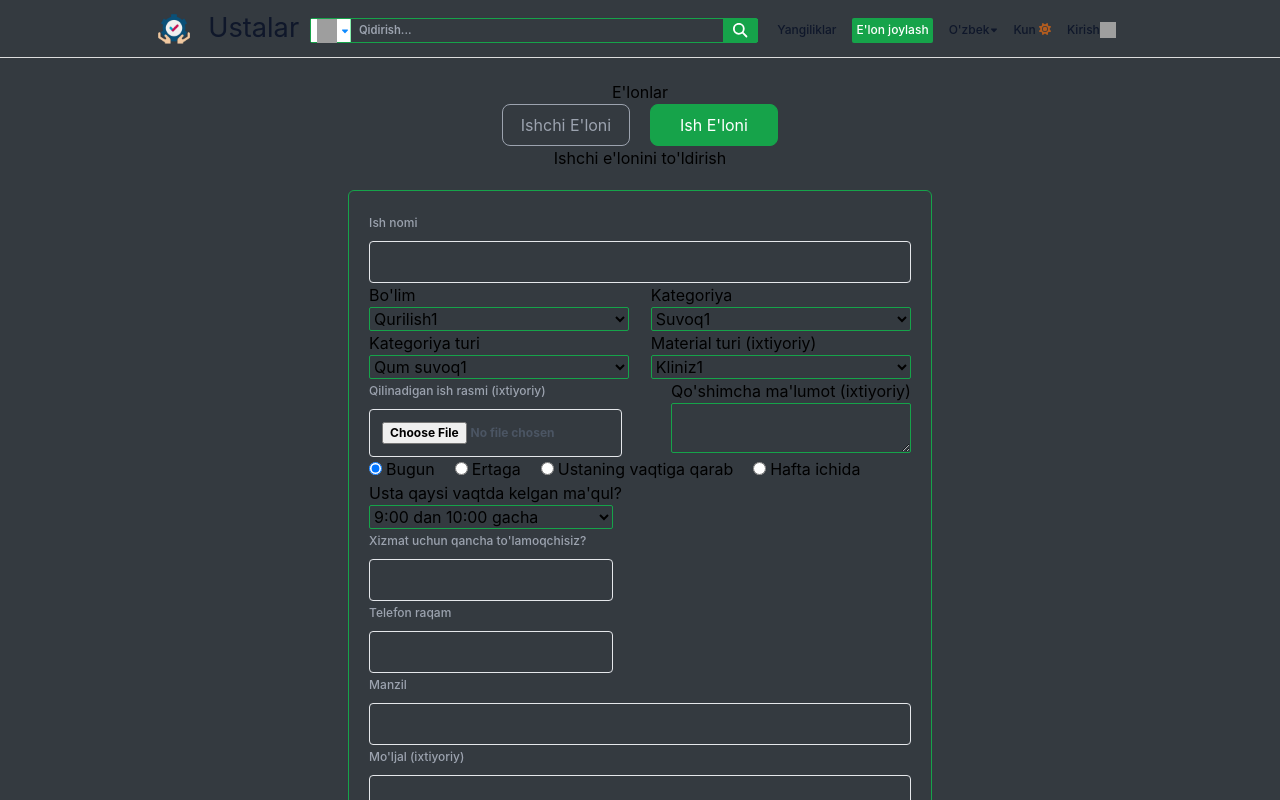
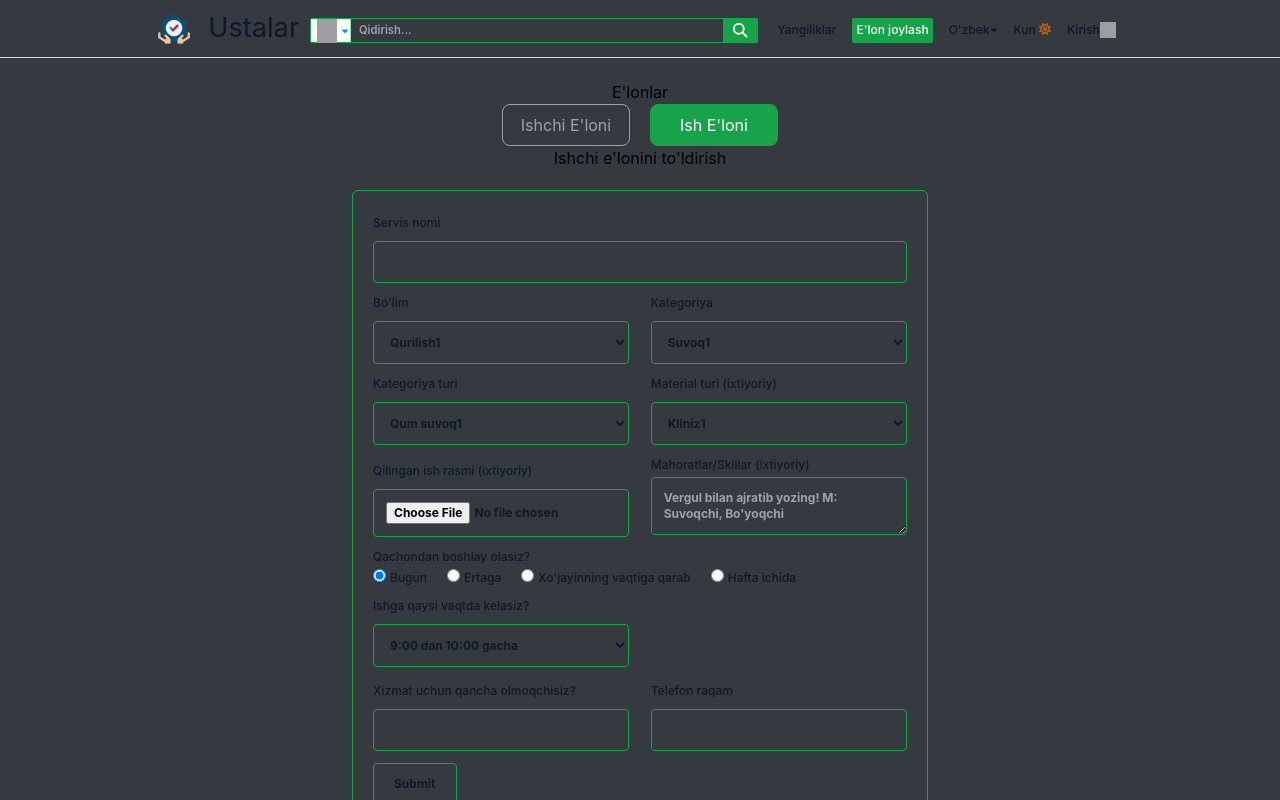
Before and after one commit to Bolibek/usta_uz, a React (Create React App) app: page /postforms in a window 1280 px wide. Shown: the top 800 px of the page. Built offline with nearby package versions, Linux system fonts and the light colour scheme; grey boxes are pictures that could not be loaded.

Commit message:
Post forms submission configs and styles added and almost finished except debugging only a few small bugs

```diff
--- a/src/components/FormInputs/FormInput.jsx
+++ b/src/components/FormInputs/FormInput.jsx
@@ -26,7 +26,7 @@ const FormInput = ({
 			className={
 				isRegInput
 					? `flex flex-col my-1`
-					: `font-spartan ${className} text-xs flex flex-col text-gray-400 font-medium`
+					: `font-spartan ${className} text-xs flex flex-col text-gray-900 font-medium`
 			}
 		>
 			{labelText}
@@ -39,12 +39,12 @@ const FormInput = ({
 					className={
 						isRegInput
 							? `${className} my-1`
-							: `rounded mt-[0.625rem] p-3 border border-gray-200 outline-0 focus:outline-1 outline-gray-400 text-xs box-border text-gray-600 font-bold`
+							: `rounded mt-[0.625rem] p-3 border border-green-600 outline outline-0 focus:outline-1 focus:outline-solid focus:outline-green-400 text-xs box-border text-gray-900 font-bold`
 					}
 				/>
 			) : (
 				<DatePicker
-					className={`mt-[0.625rem] p-3 border ${className} border-gray-200 outline-0 focus:outline-1 outline-gray-400 text-xs box-border text-gray-600 font-bold`}
+					className={`mt-[0.625rem] p-3 border ${className} border-green-600 outline-0 focus:outline-1 focus:outline-green-400 text-xs box-border text-gray-900 font-bold`}
 					selected={startDate}
 					onChange={(date) => setStartDate(date)}
 				/>
--- a/src/components/Posts/EmployerPostForm.jsx
+++ b/src/components/Posts/EmployerPostForm.jsx
@@ -55,7 +55,9 @@ export default function EmployerPostForm() {
 				}
 			)
 				.then((res) => res.json())
-				.then((imageData) => {setUrl(imageData.url);});
+				.then((imageData) => {
+					setUrl(imageData.url);
+				});
 			// if (kindModal === 'editLight') {
 			//   const newData = {
 			//     ...data,
@@ -110,15 +112,15 @@ export default function EmployerPostForm() {
 		}
 		// setOpenWindow(false)
 	};
-	console.log(url)
+	console.log(url);
 	return (
-		<div className="flex flex-col items-center">
+		<div className="flex flex-col items-center ">
 			<h1>Ishchi e'lonini to'ldirish</h1>
 			<form
 				onSubmit={handle}
-				className="mt-5 p-5 border-[0.1rem] border-green-600 rounded-md"
+				className="mt-5 p-5 border-[0.1rem] border-green-600 rounded-md w-[45vw]"
 			>
-				<div>
+				<div className="mb-1.5">
 					<div className="flex flex-col">
 						<FormInput
 							labelText={"Ish nomi"}
@@ -128,13 +130,18 @@ export default function EmployerPostForm() {
 						/>
 					</div>
 					<div className=" flex flex-col">
-						<div className=" flex flex-row  justify-between">
+						<div className=" flex flex-row justify-between mt-3 ">
 							<div className=" flex flex-col w-[48%]">
-								<label htmlFor="">Bo'lim</label>
+								<label
+									htmlFor=""
+									className="font-spartan text-xs flex flex-col text-gray-900 font-medium"
+								>
+									Bo'lim
+								</label>
 								<select
 									value={section}
 									onChange={handleSection}
-									className="border-green-600 border-[0.1rem] rounded-sm "
+									className="rounded mt-[0.625rem] p-3 border border-green-600 outline outline-0 focus:outline-1 focus:outline-solid focus:outline-green-400 text-xs box-border text-gray-900 font-bold "
 								>
 									<option value="Qurilish1">Qurilish1</option>
 									<option value="Qurilish2">Qurilish2</option>
@@ -147,11 +154,16 @@ export default function EmployerPostForm() {
 								</select>
 							</div>
 							<div className=" flex flex-col w-[48%]">
-								<label htmlFor="">Kategoriya</label>
+								<label
+									htmlFor=""
+									className="font-spartan text-xs flex flex-col text-gray-900 font-medium"
+								>
+									Kategoriya
+								</label>
 								<select
 									value={category}
 									onChange={handleCategory}
-									className="border-green-600 border-[0.1rem] rounded-sm "
+									className="rounded mt-[0.625rem] p-3 border border-green-600 outline outline-0 focus:outline-1 focus:outline-solid focus:outline-green-400 text-xs box-border text-gray-900 font-bold "
 								>
 									<option value="Suvoq1">Suvoq1</option>
 									<option value="Suvoq2">Suvoq2</option>
@@ -164,13 +176,18 @@ export default function EmployerPostForm() {
 								</select>
 							</div>
 						</div>
-						<div className=" flex flex-row justify-between ">
+						<div className=" flex flex-row justify-between mt-3 ">
 							<div className=" flex flex-col w-[48%]">
-								<label htmlFor="">Kategoriya turi</label>
+								<label
+									htmlFor=""
+									className="font-spartan text-xs flex flex-col text-gray-900 font-medium"
+								>
+									Kategoriya turi
+								</label>
 								<select
 									value={categoryType}
 									onChange={handleCategoryType}
-									className="border-green-600 border-[0.1rem] rounded-sm outline-none "
+									className="rounded mt-[0.625rem] p-3 border border-green-600 outline outline-0 focus:outline-1 focus:outline-solid focus:outline-green-400 text-xs box-border text-gray-900 font-bold "
 								>
 									<option value="Qum suvoq1">Qum suvoq1</option>
 									<option value="Qum suvoq2">Qum suvoq2</option>
@@ -183,11 +200,16 @@ export default function EmployerPostForm() {
 								</select>
 							</div>
 							<div className=" flex flex-col w-[48%]">
-								<label htmlFor="">Material turi (ixtiyoriy)</label>
+								<label
+									htmlFor=""
+									className="font-spartan text-xs flex flex-col text-gray-900 font-medium"
+								>
+									Material turi (ixtiyoriy)
+								</label>
 								<select
 									value={material}
 									onChange={handleMaterial}
-									className="border-green-600 border-[0.1rem] rounded-sm outline-none "
+									className="rounded mt-[0.625rem] p-3 border border-green-600 outline outline-0 focus:outline-1 focus:outline-solid focus:outline-green-400 text-xs box-border text-gray-900 font-bold  "
 								>
 									<option value="Kliniz1">Kliniz1</option>
 									<option value="Kliniz2">Kliniz2</option>
@@ -201,29 +223,37 @@ export default function EmployerPostForm() {
 							</div>
 						</div>
 					</div>
-					<div className=" flex flex-row">
-						<div className=" flex flex-col">
+					<div className=" flex flex-row justify-between">
+						<div className=" flex flex-col w-[48%] mt-3">
 							<FormInput
 								labelText={"Qilinadigan ish rasmi (ixtiyoriy)"}
-								className={"mt-1 w-[83.7%]"}
+								className={"mt-1.5"}
 								inputType={"file"}
 								inputValue={""}
 								setImage={setImage}
 							/>
 						</div>
-						<div className=" flex flex-col w-[52%]">
-							<label htmlFor="">Qo'shimcha ma'lumot (ixtiyoriy)</label>
+						<div className=" flex flex-col w-[48%]">
+							<label
+								htmlFor=""
+								className="font-spartan text-xs text-gray-900 font-medium mb-1"
+							>
+								Qo'shimcha ma'lumot (ixtiyoriy)
+							</label>
 							<textarea
 								value={extraInfo}
 								onChange={handleExtraInfo}
-								className=" border-green-600 border-[0.1rem] rounded-sm outline-none"
+								className=" rounded p-3 border border-green-600 outline outline-0 focus:outline-1 focus:outline-solid focus:outline-green-400 text-xs box-border text-gray-900 font-bold"
 							/>
 						</div>
 					</div>
 				</div>
 
 				<div>
-					<div className=" flex flex-row">
+					<label className="font-spartan text-xs text-gray-900 font-medium">
+						Qachondan boshlasa ma'qul?
+					</label>
+					<div className=" flex flex-row font-spartan text-xs text-gray-900 font-medium mt-0.5">
 						<RadioInput
 							label="Bugun"
 							value="bugun"
@@ -250,11 +280,16 @@ export default function EmployerPostForm() {
 						/>
 					</div>
 					<div className="flex flex-col">
-						<label htmlFor="">Usta qaysi vaqtda kelgan ma'qul?</label>
+						<label
+							htmlFor=""
+							className="font-spartan text-xs text-gray-900 font-medium mb-2.5 mt-3"
+						>
+							Usta qaysi vaqtda kelgan ma'qul?
+						</label>
 						<select
 							value={comingHours}
 							onChange={handleComingHours}
-							className=" w-[45%] border-green-600 border-[0.1rem] rounded-sm outline-none"
+							className=" w-[48%] rounded p-3 border border-green-600 outline outline-0 focus:outline-1 focus:outline-solid focus:outline-green-400 text-xs box-border text-gray-900 font-bold"
 						>
 							<option value="9:00 dan 10:00 gacha">9:00 dan 10:00 gacha</option>
 							<option value="9:00 dan 10:00 gacha">9:00 dan 10:00 gacha</option>
@@ -266,28 +301,30 @@ export default function EmployerPostForm() {
 							<option value="9:00 dan 10:00 gacha">9:00 dan 10:00 gacha</option>
 						</select>
 					</div>
-					<div className="flex flex-col ">
+					<div className=" flex flex-row justify-between mt-3">
+						<div className="flex flex-col w-[48%]">
 							<FormInput
-							labelText={"Xizmat uchun qancha to'lamoqchisiz?"}
-							className={"mt-1 w-[45%]"}
+								labelText={"Xizmat uchun qancha olmoqchisiz?"}
+								className={"mt-1 "}
 								inputType={"text"}
 								inputValue={""}
 							/>
 						</div>
-					<div className="flex flex-col">
+						<div className="flex flex-col w-[48%]">
 							<FormInput
 								labelText={"Telefon raqam"}
-							className={"mt-1 w-[45%]"}
+								className={"mt-1 "}
 								inputType={"text"}
 								inputValue={""}
 							/>
+						</div>
 					</div>
 				</div>
 				<div>
 					<div className="flex flex-col">
 						<FormInput
 							labelText={"Manzil"}
-							className={"mt-1 "}
+							className={"mt-3 "}
 							inputType={"text"}
 							inputValue={""}
 						/>
@@ -295,23 +332,25 @@ export default function EmployerPostForm() {
 					<div className="flex flex-col">
 						<FormInput
 							labelText={"Mo'ljal (ixtiyoriy)"}
-							className={"mt-1 "}
+							className={"mt-3 "}
 							inputType={"text"}
 							inputValue={""}
 						/>
 					</div>
 					<div className="flex flex-col">
-						<label htmlFor="">Qo'shimcha talablar (ixtiyoriy)</label>
+						<label htmlFor="" className="font-spartan text-xs text-gray-900 font-medium mt-3 mb-1">
+							Talab qilinadigan Mahoratlar/Skillar (ixtiyoriy)
+						</label>
 						<textarea
 							value={extraWishes}
 							onChange={handleExtraWishes}
-							className="border-green-600 border-[0.1rem] rounded-sm "
+							className="rounded p-3 border border-green-600 outline outline-0 focus:outline-1 focus:outline-solid focus:outline-green-400 text-xs box-border text-gray-900 font-bold "
 						/>
 					</div>
 				</div>
 				<div classNames="">
 					<button
-						className="mt-3 px-5 py-1 border-green-600 border-[0.1rem] rounded-sm"
+						className="mt-3 px-5 rounded  py-3 border border-green-600 outline outline-0 focus:outline-1 focus:outline-solid focus:outline-green-400 text-xs box-border text-gray-900 font-bold"
 						type="submit"
 					>
 						Submit
--- a/src/components/Posts/WorkerPostForm.jsx
+++ b/src/components/Posts/WorkerPostForm.jsx
@@ -9,9 +9,8 @@ export default function WorkerPostForm() {
 	const [category, setCategory] = useState("");
 	const [categoryType, setCategoryType] = useState("");
 	const [material, setMaterial] = useState("");
-	const [extraInfo, setExtraInfo] = useState("");
 	const [comingHours, setComingHours] = useState("");
-	const [extraWishes, setExtraWishes] = useState("");
+	const [extraSkills, setExtraSkills] = useState("");
 	const [startingTime, setStartingTime] = useState("bugun");
 	const [image, setImage] = useState("");
 	const [url, setUrl] = useState("");
@@ -30,14 +29,11 @@ export default function WorkerPostForm() {
 	const handleMaterial = (e) => {
 		setMaterial(e.target.value);
 	};
-	const handleExtraInfo = (e) => {
-		setExtraInfo(e.target.value);
-	};
 	const handleComingHours = (e) => {
 		setComingHours(e.target.value);
 	};
-	const handleExtraWishes = (e) => {
-		setExtraWishes(e.target.value);
+	const handleExtraSkills = (e) => {
+		setExtraSkills(e.target.value);
 	};
 
 	const handle = async (e) => {
@@ -88,20 +84,17 @@ export default function WorkerPostForm() {
 
 			await addWorkerPost({
 				id: uuidv4(),
-				jobName: e.target[0].value,
+				serviceName: e.target[0].value,
 				section: e.target[1].value,
 				category: e.target[2].value,
 				categoryType: e.target[3].value,
 				material: e.target[4].value,
 				photoLinks: url,
-				extraInfo: e.target[6].value,
+				extraSkills: e.target[6].value,
 				startDate: startingTime,
 				comingHours: e.target[11].value,
 				wage: e.target[12].value,
-				employerAddress: e.target[13].value,
-				orientating: e.target[14].value,
-				phoneNumber: e.target[15].value,
-				extraConditions: e.target[16].value,
+				phoneNumber: e.target[13].value,
 			}).unwrap();
 
 			window.location.reload(false);
@@ -118,25 +111,30 @@ export default function WorkerPostForm() {
 			<h1>Ishchi e'lonini to'ldirish</h1>
 			<form
 				onSubmit={handle}
-				className="mt-5 p-5 border-[0.1rem] border-green-600 rounded-md"
+				className="mt-5 p-5 border-[0.1rem] border-green-600 rounded-md w-[45vw]"
 			>
-				<div>
+				<div >
 					<div className="flex flex-col">
 						<FormInput
-							labelText={"Ish nomi"}
+							labelText={"Servis nomi"}
 							className={"mt-1"}
 							inputType={"text"}
 							inputValue={""}
 						/>
 					</div>
 					<div className=" flex flex-col">
-						<div className=" flex flex-row  justify-between">
+						<div className=" flex flex-row justify-between mt-3 ">
 							<div className=" flex flex-col w-[48%]">
-								<label htmlFor="">Bo'lim</label>
+								<label
+									htmlFor=""
+									className="font-spartan text-xs flex flex-col text-gray-900 font-medium"
+								>
+									Bo'lim
+								</label>
 								<select
 									value={section}
 									onChange={handleSection}
-									className="border-green-600 border-[0.1rem] rounded-sm "
+									className="rounded mt-[0.625rem] p-3 border border-green-600 outline outline-0 focus:outline-1 focus:outline-solid focus:outline-green-400 text-xs box-border text-gray-900 font-bold "
 								>
 									<option value="Qurilish1">Qurilish1</option>
 									<option value="Qurilish2">Qurilish2</option>
@@ -149,11 +147,16 @@ export default function WorkerPostForm() {
 								</select>
 							</div>
 							<div className=" flex flex-col w-[48%]">
-								<label htmlFor="">Kategoriya</label>
+								<label
+									htmlFor=""
+									className="font-spartan text-xs flex flex-col text-gray-900 font-medium"
+								>
+									Kategoriya
+								</label>
 								<select
 									value={category}
 									onChange={handleCategory}
-									className="border-green-600 border-[0.1rem] rounded-sm "
+									className="rounded mt-[0.625rem] p-3 border border-green-600 outline outline-0 focus:outline-1 focus:outline-solid focus:outline-green-400 text-xs box-border text-gray-900 font-bold "
 								>
 									<option value="Suvoq1">Suvoq1</option>
 									<option value="Suvoq2">Suvoq2</option>
@@ -166,13 +169,18 @@ export default function WorkerPostForm() {
 								</select>
 							</div>
 						</div>
-						<div className=" flex flex-row justify-between ">
+						<div className=" flex flex-row justify-between mt-3 ">
 							<div className=" flex flex-col w-[48%]">
-								<label htmlFor="">Kategoriya turi</label>
+								<label
+									htmlFor=""
+									className="font-spartan text-xs flex flex-col text-gray-900 font-medium"
+								>
+									Kategoriya turi
+								</label>
 								<select
 									value={categoryType}
 									onChange={handleCategoryType}
-									className="border-green-600 border-[0.1rem] rounded-sm outline-none "
+									className="rounded mt-[0.625rem] p-3 border border-green-600 outline outline-0 focus:outline-1 focus:outline-solid focus:outline-green-400 text-xs box-border text-gray-900 font-bold "
 								>
 									<option value="Qum suvoq1">Qum suvoq1</option>
 									<option value="Qum suvoq2">Qum suvoq2</option>
@@ -185,11 +193,16 @@ export default function WorkerPostForm() {
 								</select>
 							</div>
 							<div className=" flex flex-col w-[48%]">
-								<label htmlFor="">Material turi (ixtiyoriy)</label>
+								<label
+									htmlFor=""
+									className="font-spartan text-xs flex flex-col text-gray-900 font-medium"
+								>
+									Material turi (ixtiyoriy)
+								</label>
 								<select
 									value={material}
 									onChange={handleMaterial}
-									className="border-green-600 border-[0.1rem] rounded-sm outline-none "
+									className="rounded mt-[0.625rem] p-3 border border-green-600 outline outline-0 focus:outline-1 focus:outline-solid focus:outline-green-400 text-xs box-border text-gray-900 font-bold  "
 								>
 									<option value="Kliniz1">Kliniz1</option>
 									<option value="Kliniz2">Kliniz2</option>
@@ -203,29 +216,37 @@ export default function WorkerPostForm() {
 							</div>
 						</div>
 					</div>
-					<div className=" flex flex-row">
-						<div className=" flex flex-col">
+					<div className=" flex flex-row justify-between mt-3">
+						<div className=" flex flex-col w-[48%]">
 							<FormInput
-								labelText={"Qilinadigan ish rasmi (ixtiyoriy)"}
-								className={"mt-1 w-[83.7%]"}
+								labelText={"Qilingan ish rasmi (ixtiyoriy)"}
+								className={"mt-1.5 "}
 								inputType={"file"}
 								inputValue={""}
 								setImage={setImage}
 							/>
 						</div>
-						<div className=" flex flex-col w-[52%]">
-							<label htmlFor="">Qo'shimcha ma'lumot (ixtiyoriy)</label>
+						<div className="flex flex-col w-[48%] ">
+							<label
+								htmlFor=""
+								className="font-spartan text-xs flex flex-col text-gray-900 font-medium mb-1"
+							>
+								Mahoratlar/Skillar (ixtiyoriy)
+							</label>
 							<textarea
-								value={extraInfo}
-								onChange={handleExtraInfo}
-								className=" border-green-600 border-[0.1rem] rounded-sm outline-none"
+								value={extraSkills}
+								onChange={handleExtraSkills}
+								placeholder="Vergul bilan ajratib yozing! M: Suvoqchi, Bo'yoqchi"
+								className="rounded p-3 border border-green-600 outline outline-0 focus:outline-1 focus:outline-solid focus:outline-green-400 text-xs box-border text-gray-900 font-bold "
 							/>
 						</div>
 					</div>
 				</div>
-
 				<div>
-					<div className=" flex flex-row">
+					<label className="font-spartan text-xs flex flex-col text-gray-900 font-medium mb-1 mt-3">
+						Qachondan boshlay olasiz?
+					</label>
+					<div className=" flex flex-row font-spartan text-xs text-gray-900 font-medium">
 						<RadioInput
 							label="Bugun"
 							value="bugun"
@@ -239,8 +260,8 @@ export default function WorkerPostForm() {
 							setter={setStartingTime}
 						/>
 						<RadioInput
-							label="Ustaning vaqtiga qarab"
-							value="ustaning-vaqtiga-qarab"
+							label="Xo'jayinning vaqtiga qarab"
+							value="Xojayinning-vaqtiga-qarab"
 							checked={startingTime}
 							setter={setStartingTime}
 						/>
@@ -251,12 +272,17 @@ export default function WorkerPostForm() {
 							setter={setStartingTime}
 						/>
 					</div>
-					<div className="flex flex-col">
-						<label htmlFor="">Usta qaysi vaqtda kelgan ma'qul?</label>
+					<div className="flex flex-col mt-3">
+						<label
+							htmlFor=""
+							className="font-spartan text-xs flex flex-col text-gray-900 font-medium"
+						>
+							Ishga qaysi vaqtda kelasiz?
+						</label>
 						<select
 							value={comingHours}
 							onChange={handleComingHours}
-							className=" w-[45%] border-green-600 border-[0.1rem] rounded-sm outline-none"
+							className=" w-[48%] rounded mt-[0.625rem] p-3 border border-green-600 outline outline-0 focus:outline-1 focus:outline-solid focus:outline-green-400 text-xs box-border text-gray-900 font-bold "
 						>
 							<option value="9:00 dan 10:00 gacha">9:00 dan 10:00 gacha</option>
 							<option value="9:00 dan 10:00 gacha">9:00 dan 10:00 gacha</option>
@@ -268,52 +294,29 @@ export default function WorkerPostForm() {
 							<option value="9:00 dan 10:00 gacha">9:00 dan 10:00 gacha</option>
 						</select>
 					</div>
-					<div className="flex flex-col ">
+					<div className=" flex flex-row justify-between mt-3">
+						<div className="flex flex-col w-[48%]">
 							<FormInput
-							labelText={"Xizmat uchun qancha to'lamoqchisiz?"}
-							className={"mt-1 w-[45%]"}
+								labelText={"Xizmat uchun qancha olmoqchisiz?"}
+								className={"mt-1 "}
 								inputType={"text"}
 								inputValue={""}
 							/>
 						</div>
-					<div className="flex flex-col">
+						<div className="flex flex-col w-[48%]">
 							<FormInput
 								labelText={"Telefon raqam"}
-							className={"mt-1 w-[45%]"}
+								className={"mt-1 "}
 								inputType={"text"}
 								inputValue={""}
 							/>
 						</div>
 					</div>
-				<div>
-					<div className="flex flex-col">
-						<FormInput
-							labelText={"Manzil"}
-							className={"mt-1 "}
-							inputType={"text"}
-							inputValue={""}
-						/>
 				</div>
-					<div className="flex flex-col">
-						<FormInput
-							labelText={"Mo'ljal (ixtiyoriy)"}
-							className={"mt-1 "}
-							inputType={"text"}
-							inputValue={""}
-						/>
-					</div>
-					<div className="flex flex-col">
-						<label htmlFor="">Qo'shimcha talablar (ixtiyoriy)</label>
-						<textarea
-							value={extraWishes}
-							onChange={handleExtraWishes}
-							className="border-green-600 border-[0.1rem] rounded-sm "
-						/>
-					</div>
-				</div>
+
 				<div classNames="">
 					<button
-						className="mt-3 px-5 py-1 border-green-600 border-[0.1rem] rounded-sm"
+						className="mt-3 px-5 rounded  py-3 border border-green-600 outline outline-0 focus:outline-1 focus:outline-solid focus:outline-green-400 text-xs box-border text-gray-900 font-bold"
 						type="submit"
 					>
 						Submit
```
Lines whose indentation alone changed are shown as unchanged.
